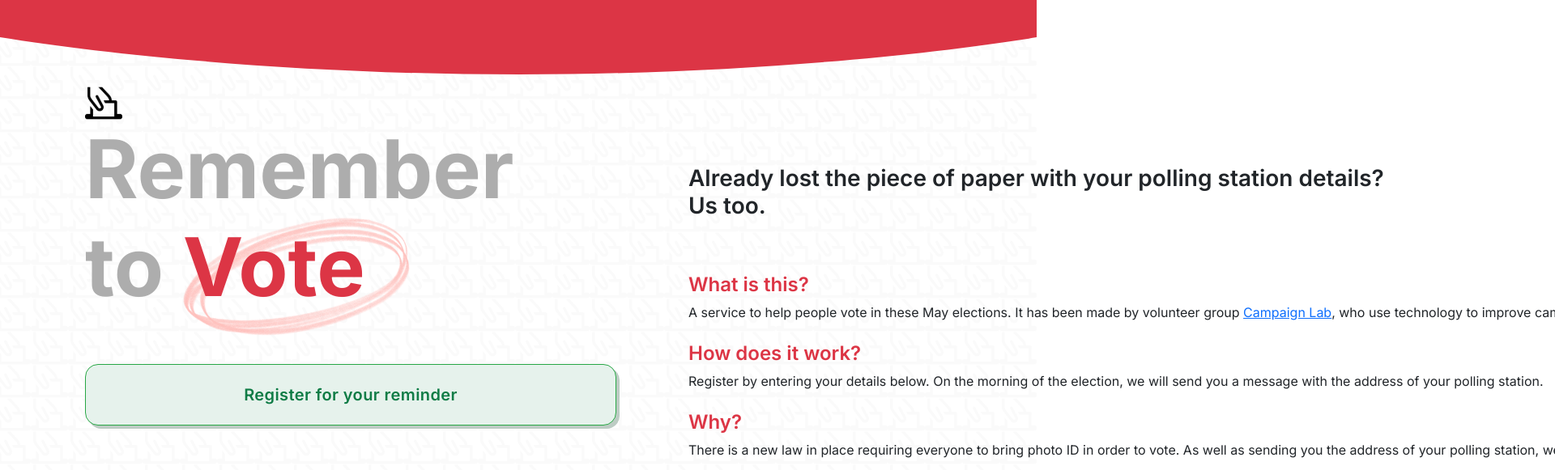
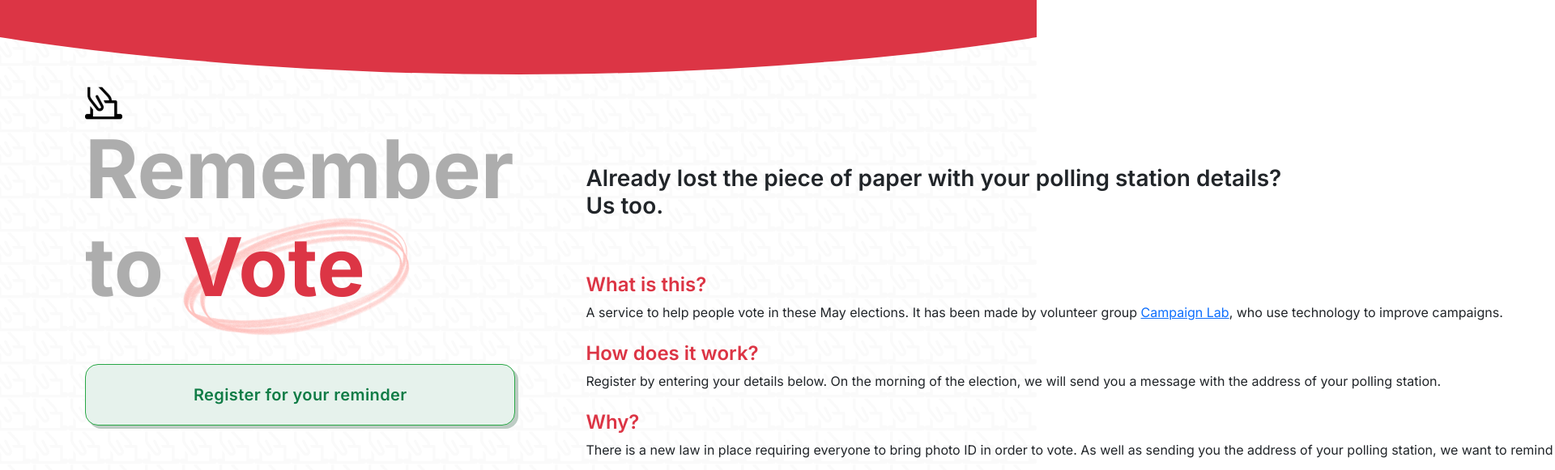
Before and after one commit to Curtis-Turk/Remember-to-Vote, a Next.js app: page / in a window 1280 px wide. Shown: the top 581 px of the page at 81% size, 1920 px wide, since content can reach past the window. Built offline with nearby package versions, Linux system fonts and the light colour scheme.

Commit message:
changed reminder button width to 100%

```diff
--- a/styles.css
+++ b/styles.css
@@ -285,18 +285,17 @@ weight: 600
   font-style: normal !important;
   font-weight: 600 !important;
   letter-spacing: 0.02em !important;
+  width: 100%;
 }
 
 .btn-register-desktop {
   padding: 25px 0px !important;
-  width: 654px;
   font-size: 20px !important;
   line-height: 24px !important;
 }
 
 .btn-register-mobile {
   padding: 12px 0px !important;
-  width: 100%;
   font-size: 18px !important;
   line-height: 22px !important;
 }
```
